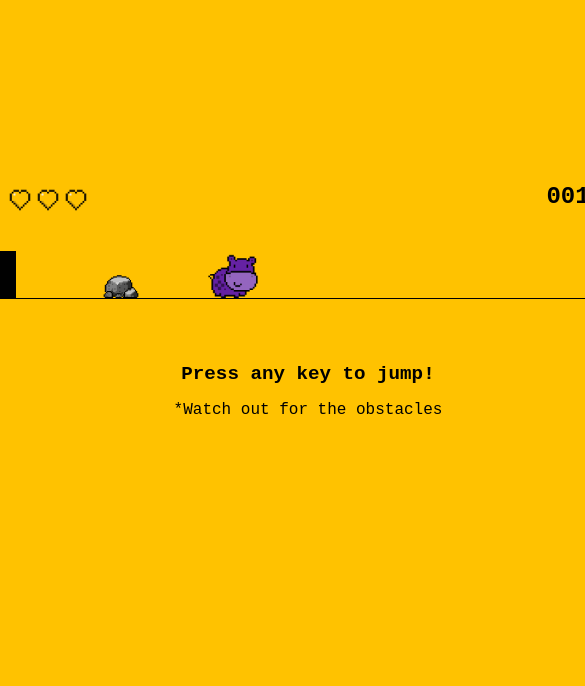
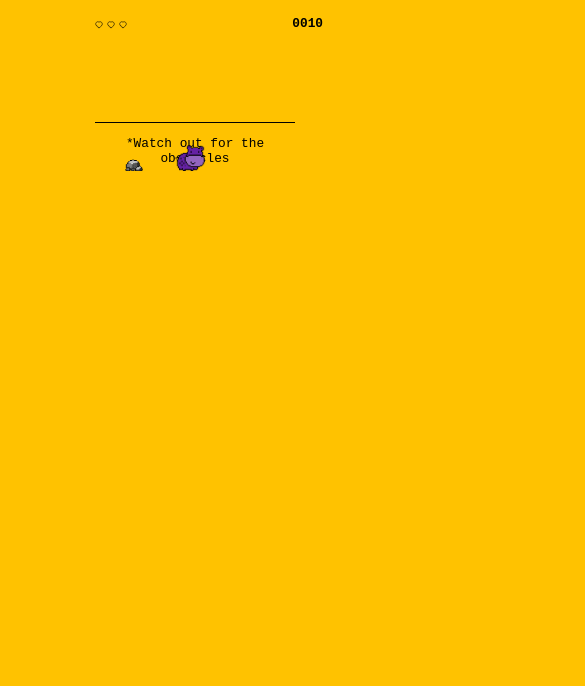
Before and after one commit to blackdrengr/hippoadventure.github.io, a plain HTML site: page index.html in a window 390 px wide. Shown: the part 158-844 px from the top of the page, 585 px wide, since content can reach past the window. Drawn offline with Linux system fonts and the light colour scheme.

Commit message:
Update styles.css

```diff
--- a/styles.css
+++ b/styles.css
@@ -1,11 +1,6 @@
 body {
     background-color: #ffc200;
 }
-
-@media only screen and (max-width: 600px) {
-    h1 {
-        font-size: 2rem;
-    }
 
 .horizontal {
     width: 5rem;
@@ -38,6 +33,10 @@ h3 {
     font-size: 1.5rem;
     line-height: 100%;
     text-align: right;
+}
+
+h4 {
+    display: none;
 }
 
 p {
@@ -194,3 +193,123 @@ p {
     text-decoration: none;
     cursor: pointer;
   }
+
+@media only screen and (max-width: 600px) {
+    body {
+        width:fit-content
+        overflow-x;
+    }
+
+    .game {
+        width: 200px;
+        align-content: center;
+        margin: auto;
+    }
+
+    .score {
+        width: 2rem;
+        height: 2rem;
+        margin: auto;
+        position: relative;
+        bottom: 1.45rem;
+        left: 7rem;
+    }
+
+    h1 {
+        font-size: 1.5rem;
+    }
+
+    h2 {
+        display: none;
+    }
+
+    h3 {
+        font-size: 0.8rem;
+    }
+
+    h4 {
+        display: block;
+        font-size: 1rem;
+        font-family: "VT323", monospace;
+        text-align: center;
+    }
+
+    p {
+        font-size: 0.8rem;
+    }
+
+    #heart {
+        width: 0.5rem;
+        height: 0.5rem;
+        background-size: 0.5rem 0.5rem;
+    }
+
+    .horizontal {
+        width: 2rem;
+    }
+
+    .container {
+        width: 12.5rem;
+        height: 4rem;
+        padding: 0px;
+    }
+
+    #start {
+        display: none;
+    }
+
+    #exit {
+        display: none;
+    }
+
+    #hippo {
+        width: 30px;
+        height: 30px;
+        background-size: 30px 30px;
+        top: 170px;
+        left: 80px;
+    }
+
+    @keyframes jump {
+        0% {
+            top: 150px;
+        }
+
+        30% {
+            top: 80px;
+        }
+
+        50% {
+            top: 70px;
+        }
+
+        80% {
+            top: 80px;
+        }
+
+        100% {
+            top: 150px;
+        }
+    }
+
+    #obstacle {
+        width: 20px;
+        height: 20px;
+        top: 150px;
+
+        background-image: url("img/stones.png");
+        background-size: 20px 20px;
+
+        animation: block 1.8s infinite linear;
+    }
+
+    @keyframes block {
+        0% {
+            left: 200px;
+        }
+
+        100% {
+            left: -20px;
+        }
+    }
+}
```
